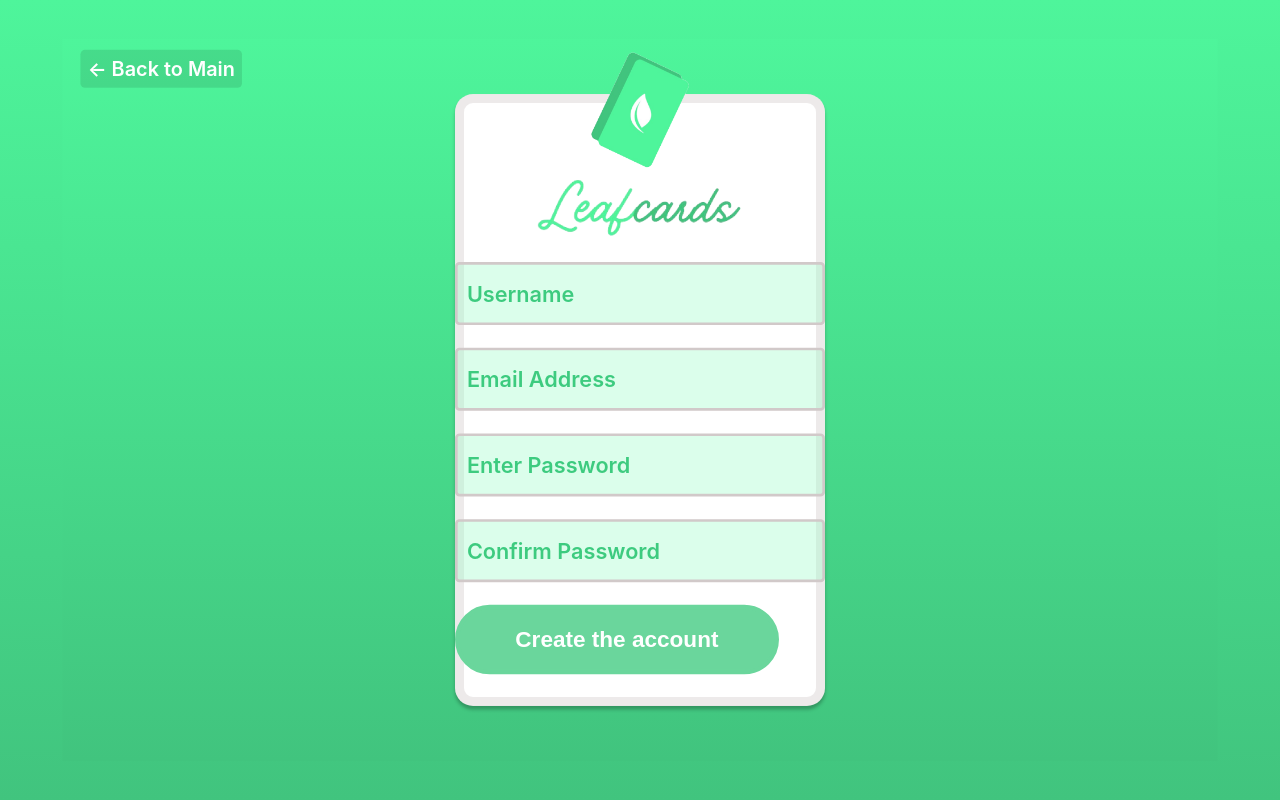
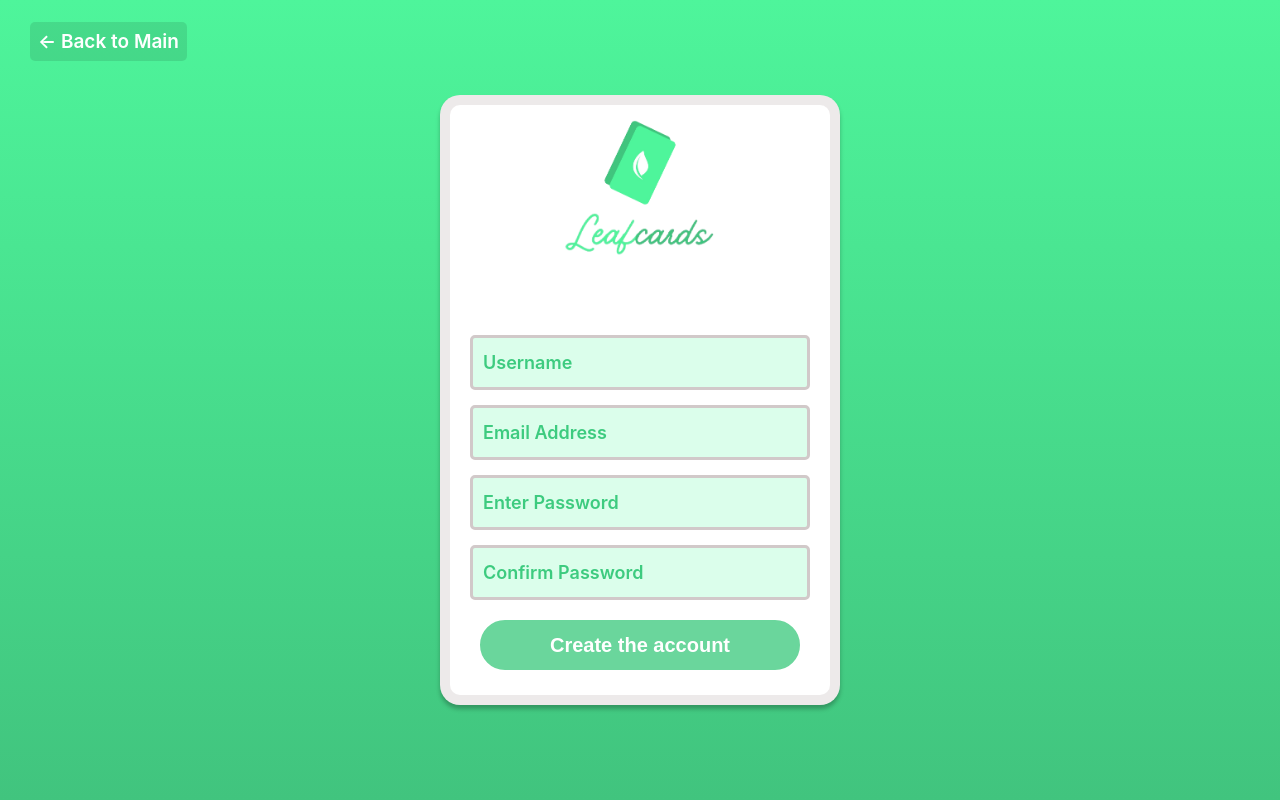
Before and after one commit to taline-zeidan/LeafCards, a Flask app: page /login in a window 1280 px wide. Run offline with Flask 3, Linux system fonts and the light colour scheme.

Commit message:
Css fixed with flexbox

```diff
--- a/static/css/signup-styles.css
+++ b/static/css/signup-styles.css
@@ -1,15 +1,17 @@
-/* Overall page styling */
+
+* {
+    box-sizing: border-box;
+}
+
 body, html {
     margin: 0;
     padding: 0;
-    height: 100%;
-    font-family: 'Inter', sans-serif; /* Ensure the 'Inter' font is loaded in your HTML */
+    font-family: 'Inter', sans-serif;
     background: linear-gradient(180deg, #4EF59B 0%, #41C47E 100%);
+    background-attachment: fixed;  /* This ensures the background doesn't scroll with the content */
+    min-height: 100%;
+    height: auto;
 
-    /*Shrinking it*/
-
-    transform: scale(0.95); /* Adjust the scale factor as needed */
-    transform-origin: center; /* Keeps the scaling centered */
 
 }
 
@@ -18,79 +20,60 @@ main {
     display: flex;
     justify-content: center;
     align-items: center;
-    min-height: 100vh;
+    /* min-height: 100vh; */
+    height: 100vh; /* Ensures it takes at least the full height of the viewport */
+    padding: 20px; /* Adds padding to avoid touching the edges */
 }
 
 .logo {
-    position: absolute;
-    top: -80px; /* Adjust this value to position the logo as needed */
-    left: 50%; /* Centers the logo horizontally relative to the card */
-    transform: translateX(-50%); /* Ensures the center of the logo is what aligns to the center of the card */
-    width: 380px; /* was 120px */
-    height: auto; /* Maintains aspect ratio of the image */
+    width: 100%; /* make the logo width responsive to the flashcard width */
+    max-width: 250px;
+    margin: 0 auto; /* Center the logo horizontally */
+    display: block; /* Ensures the logo is centered using margin */
 }
 
 
 /* Card-like container styling */
 .card {
-    /* background: #FFF; */
-    /* width: 640px; */
-    /* height: 869px; */
-    /* border: 10px solid rgba(209, 201, 201, 0.39); */
-    /* box-shadow: 0px 4px 4px rgba(0, 0, 0, 0.25); */
-    /* border-radius: 8px; Adjust if you need more rounded corners */
-    /* padding: 40px; */
-    /* box-sizing: border-box; Includes padding and border in the width and height */
-    /***********************************************/
-
-    /* background: #FFF; */
-    /* width: 80vw; 80% of the viewport width */
-    /* max-width: 640px; Maximum width to avoid being too wide on larger screens */
-    /* height: 80vh; 80% of the viewport height */
-    /* max-height: 869px; Maximum height to avoid being too tall on larger screens */
-    /* border: 10px solid rgba(209, 201, 201, 0.39); */
-    /* box-shadow: 0px 4px 4px rgba(0, 0, 0, 0.25); */
-    /* border-radius: 8px; */
-    /* padding: 40px; */
-    /* box-sizing: border-box; Includes padding and border in the width and height */
-    /* display: flex; */
-    /* flex-direction: column; */
-    /* justify-content: center; Centers the form vertically in the card */
-    /* align-items: center; Centers the form horizontally in the card  */
-
-    /* background: #FFF; */
-    /* width: 44.44%; About 44.44% of the viewport width */
-    /* max-width: 640px; Maximum width to avoid being too wide on larger screens */
-
     background: #FFF;
-    width: 32vw; /* reduced from 36vw */
-    height: 84.86vh;
+    max-width: 400px;
+    width: 100%;
+    max-height: 610px;
+    min-height: 300px;
+    height: 86vh;
     border: 10px solid rgba(209, 201, 201, 0.39);
     box-shadow: 0px 4px 4px rgba(0, 0, 0, 0.25);
-    border-radius: 20px; /*currently tuning was 8px*/
-    padding: 40px;
+    border-radius: 20px;
+    padding: 20px; /*was 40px*/
     padding-bottom: 25px;
+    padding-top: 0px;
     box-sizing: border-box;
     display: flex;
     flex-direction: column;
-    justify-content: flex-end; /*it was center then space-between*/
+    justify-content: space-between;
     align-items: center;
+    overflow-y: auto;
 
-    position: relative;
+}
 
-
-
+input, .btn{
+    width: 100%; /* Make input and button take full width of their container */
+    max-width: 360px; /* Maximum width for better control */
+    padding: 10px;
+    margin-top: 5px;
 }
 
 .input-group {
     width: 100%; /* input groups take full width */
-    margin-top: 20px;
+    /* margin-top: 20px;  */
+    margin: 10px 0;
 }
 
 input {
     width: 32vw; /* reduced from 36vw */
-    max-width: 490px; /* Slightly reduced from 541px */
-    height: 70px;
+    max-width: 340px; /* Slightly reduced from 541px and then from 490px*/
+    max-height: 65px; /*was 70px*/
+    height: 55px;
     padding: 10px;
     margin-top: 5px;
     border: 3px solid #D1C9C9;
@@ -98,16 +81,16 @@ input {
     background: rgba(142, 252, 192, 0.32);
     color: black;
     font-family: 'Inter', sans-serif;
-    font-size: 24px;
+    font-size: 18px; /*was 24px*/
     font-weight: 400;
     text-align: left;
     box-sizing: border-box;
-    /* width: 90%; */
+
 }
 
 input::placeholder {
     color: #3DCB7F;
-    font-size: 24px;
+    font-size: 18px;
     font-weight: 600;
     text-align: left;
 }
@@ -117,82 +100,83 @@ input:focus::placeholder {
 }
 
 .btn {
-    width: 28vw; /*reduced from 32vw*/
-    height: 77px;
+    height: 50px;
     border-radius: 50px;
     border: 5px solid #6AD69C;
     background-color: #6AD69C;
     color: #FFF;
-    /* font-family: Inter; */
-    font-size: 25px; /*currently tuning was 30px*/
+    font-size: 20px; /*currently tuning was 30px*/
     font-weight: 800;
     text-align: center;
-    line-height: 77px; /* Setting line height equal to height for vertical centering of text */ /* Centering text vertically */
+    line-height: 50px; /*was 77px*/ /* Setting line height equal to height for vertical centering of text */ /* Centering text vertically */
     cursor: pointer;
-    display: flex;         /* Makes the button a flex container */
+    display: flex;
     justify-content: center; /* Horizontally centers the content within the button */
     align-items: center;   /* Vertically centers the content within the button */
-    margin-top: 25px;
-
-    /* width: 90%; */
+    margin-top: 20px;
+    margin-left: 10px;
+    width: calc(100% - 20px); /* Reduce the width by padding for proper alignment */
+    max-width: 360px; /* Adjust if needed to keep button width consistent */
+    padding: 10px 20px; /* Use padding to control height */
 }
 
+
+
 .btn:hover {
-    background-color: #58c38a; /* Slightly darker shade for hover effect */
+    background-color: #58c38a; /* slightly darker */
 }
 
 .back-link-container {
-    position: fixed; /* doesn't scroll with the content */
-    top: 20px; /* Position from the top of the viewport */
-    left: 20px; /* Position from the left of the viewport */
-    z-index: 1000; /* Ensure it sits above other content */
+    position: fixed; /* doesn't scroll with content */
+    top: 30px;
+    left: 30px;
+    z-index: 1000; /* sits above other content */
 }
 
-/* Style for the link itself */
 .back-link {
     color: white;
-    /* color: #3DCB7F; */
-    font-size: 22px;
+    font-size: 19px;
     font-weight: 600;
 
-    text-decoration: none; /* removes underline from the link */
-    background: rgba(0, 0, 0, 0.1); /* Optional: adds a subtle background */
-    padding: 8px; /* Padding around the text */
-    border-radius: 5px; /* Optional: rounds the corners */
-    font-family: 'Inter', sans-serif; /* Maintains consistency with the rest of your page */
+    text-decoration: none; /* removes underline from link */
+    background: rgba(0, 0, 0, 0.1);
+    padding: 8px;
+    border-radius: 5px;
+    font-family: 'Inter', sans-serif;
 }
 
 .back-link:hover {
-    background: rgba(0, 0, 0, 0.2); /* Darkens the background slightly on hover for better interaction feedback */
+    background: rgba(0, 0, 0, 0.2); /* darken the backgrond */
 }
 
-/* Media Queries (not working)
-Adjust when the screen width is less than 1024 pixels
-@media (max-width: 1024px) {
-    body, html {
-        transform: scale(0.9); Scale down the entire page
+@media (max-width: 768px) {
+    .card {
+        padding: 15px;
     }
-    .card {
-        width: 50vw; Increase width to maintain usability
-        height: 80vh;
+    .input-group {
+        margin: 5px 0;
     }
-    .input, .btn {
-        width: 100%;
+    input {
+        padding: 8px;
+    }
+    input, .btn {
+        max-width: none;
     }
 }
 
-Adjust when the screen width is less than 600 pixels
-@media (max-width: 600px) {
-    body, html {
-        transform: scale(0.8); Scale down the entire page more
+@media (max-width: 480px) {
+    main {
+        padding: 10px;
     }
     .card {
-        width: 80vw; Further increase width for very small devices
-        height: auto; Let the height be automatic to fit content
-        padding: 20px; Reduce padding
+        border-radius: 10px;
+        width: auto;
+        padding: 10px;
     }
-    .logo {
-        top: -20px; Adjust logo positioning to fit smaller view
-        width: 50vw; Adjust logo size
+    .input-group {
+        margin: 5px 0;
     }
-} */
+    input {
+        padding: 7px;
+    }
+}
```
